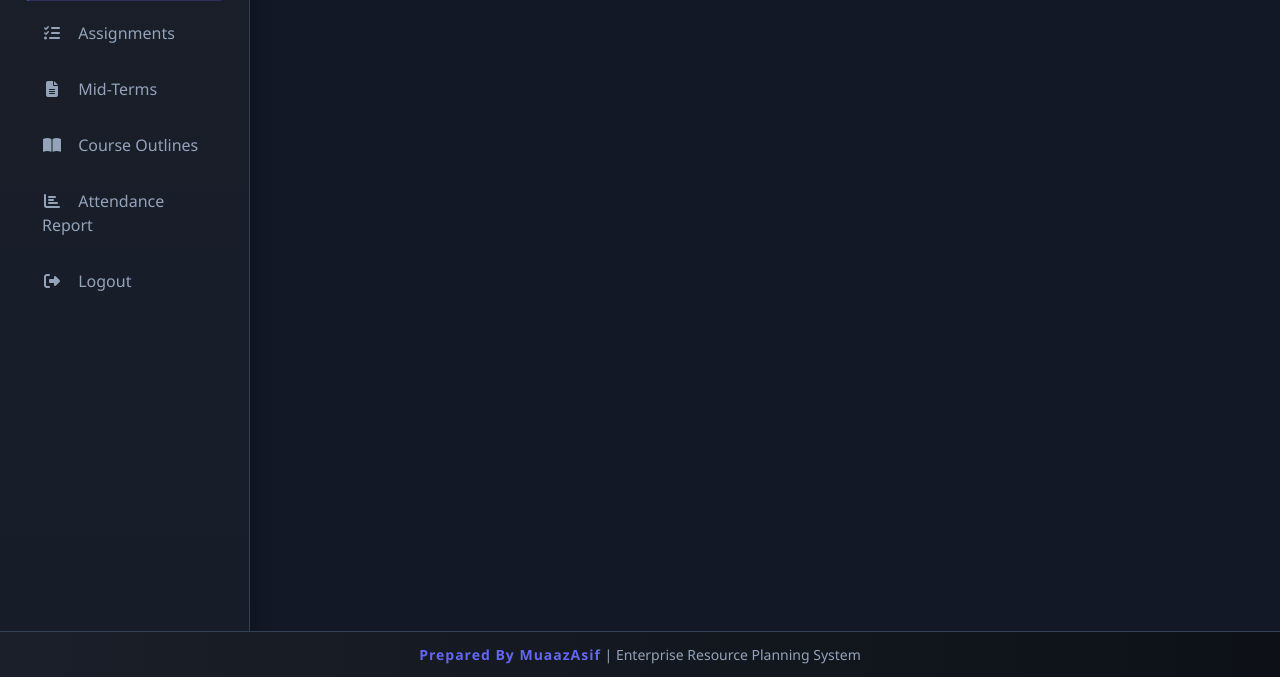
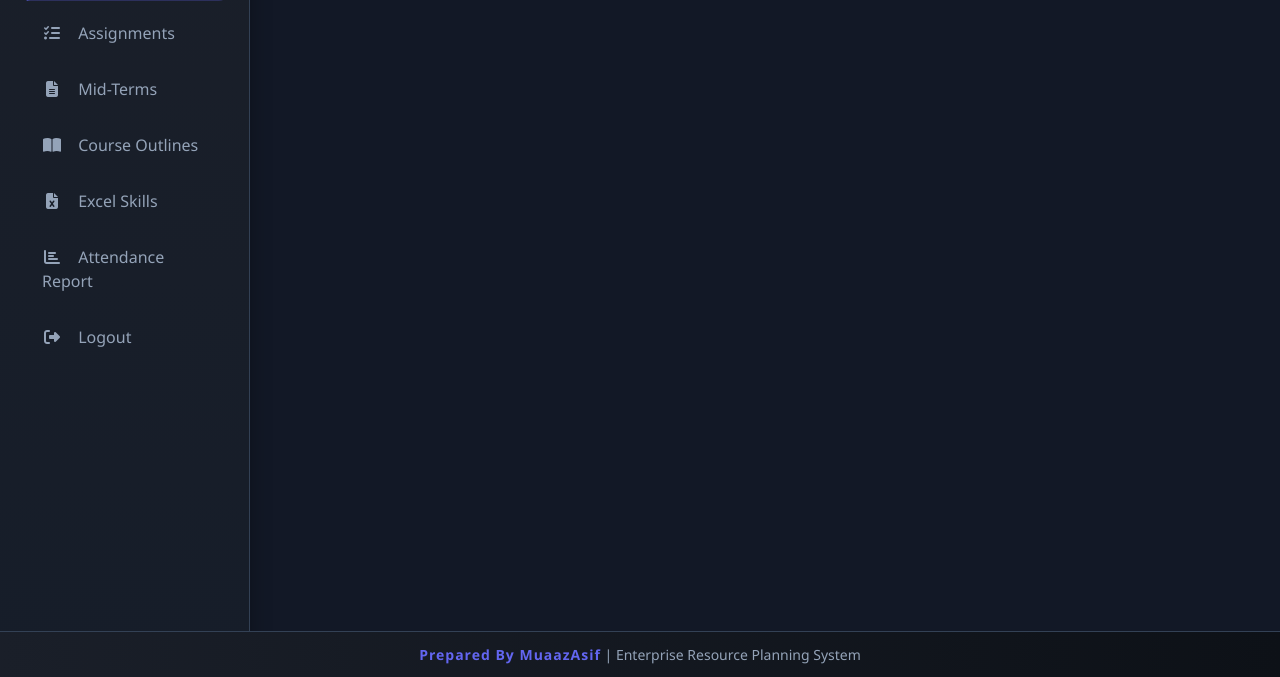
Before and after one commit to muaazasif/academic-erp-system, a Flask app: page /admin/quizzes in a window 1280 px wide. Shown: the part 123-800 px from the top of the page. Run offline with Flask 3, Linux system fonts and the light colour scheme; the visitor is signed in with stand-in values (Sample User, id 1).

Commit message:
Add Excel Skills navigation links to admin and student sidebars

```diff
--- a/templates/sidebar.html
+++ b/templates/sidebar.html
@@ -27,6 +27,11 @@
                 </a>
             </li>
             <li class="nav-item">
+                <a class="nav-link {% if request.endpoint == 'admin_excel_assignments' %}active{% endif %}" href="/admin/excel-assignments">
+                    <i class="fas fa-file-excel"></i> Excel Skills
+                </a>
+            </li>
+            <li class="nav-item">
                 <a class="nav-link {% if request.endpoint == 'attendance_report' %}active{% endif %}" href="{{ url_for('attendance_report') }}">
                     <i class="fas fa-chart-bar"></i> Attendance Report
                 </a>
--- a/templates/student_dashboard.html
+++ b/templates/student_dashboard.html
@@ -32,6 +32,11 @@
                     <li class="nav-item">
                         <a class="nav-link {% if request.endpoint == 'student_course_outlines' %}active{% endif %}" href="{{ url_for('student_course_outlines') }}">
                             <i class="fas fa-book-open"></i> Course Outlines
+                        </a>
+                    </li>
+                    <li class="nav-item">
+                        <a class="nav-link {% if 'excel' in request.path %}active{% endif %}" href="/student/excel-assignments">
+                            <i class="fas fa-file-excel"></i> Excel Skills
                         </a>
                     </li>
                     <li class="nav-item">
```
